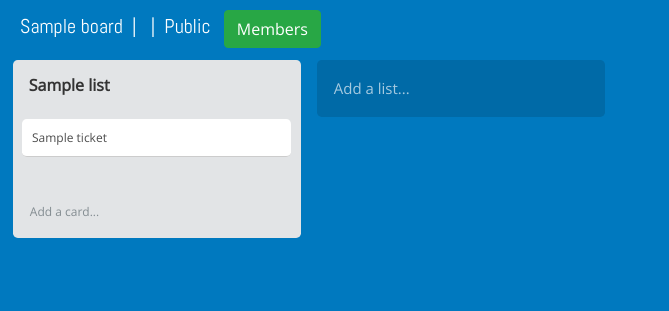
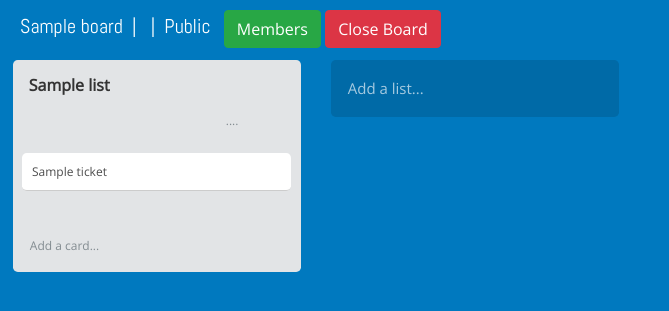
Before and after one commit to doradomiguel35/trolley, a Django app: page /main/board/1 in a window 1280 px wide; the page is wider, and only the part inside the window is pictured. Shown: the part 71-382 px from the top of that part, without its empty margins (0-669 px from the left). Run offline with Django 3.2, Linux system fonts and the light colour scheme; a user stored in the database is signed in; tables that the repository leaves empty hold one stand-in row (values such as "Sample post"); some libraries are stand-ins or nearby versions.

Commit message:
can now close boards

```diff
--- a/assets/css/style.css
+++ b/assets/css/style.css
@@ -366,7 +366,23 @@ footer {
     cursor: pointer;
 }
 
-.add-card-btn:hover {
+.add-list-btn:hover {
+    background-color: #cdd2d4;
+    color: #4d4d4d;
+    text-decoration: underline;
+}
+
+.edit-list-btn {
+    display: block;
+    font-size: 12px;
+    font-weight: 400;
+    color: #838c91;
+    padding: 1rem;
+    text-align: left;
+    cursor: pointer;
+}
+
+.edit-list-btn:hover {
     background-color: #cdd2d4;
     color: #4d4d4d;
     text-decoration: underline;
@@ -391,7 +407,8 @@ footer {
 }
 
 .add-card-btn::after,
-.add-list-btn::after {
+.add-list-btn::after,
+.edit-list-btn::after {
     content: '...';
 }
 
@@ -434,3 +451,11 @@ footer {
 	display: inline-block;
 	position: absolute;
 }
+
+.edit-name-card-placement{
+	display: inline;
+	width: 40px;
+	height: 30px;
+	margin-left: 180px;
+	text-align: center;
+}
--- a/main/serializers.py
+++ b/main/serializers.py
@@ -49,6 +49,8 @@ class CommentSerializer(serializers.ModelSerializer):
 			'user',
 			'comment',
 			'ticket',
+			'file',
+			'image',
 		)
 
 
@@ -67,7 +69,7 @@ class CommentEditSerializer(serializers.ModelSerializer):
 	"""
 	class Meta:
 		model = Comment
-		fields = ('id','comment',)
+		fields = ('id','comment','file','image',)
 
 
 class BoardSerializer(serializers.ModelSerializer):
--- a/main/urls.py
+++ b/main/urls.py
@@ -9,9 +9,11 @@ urlpatterns = [
     path('team/create/', views.TeamView.as_view(), name='create'),
     path('team/<int:id>/', views.TeamView.as_view(), name='team'),
     path('board/create/', views.BoardView.as_view(), name='board'),
+    path('board/close/<int:board_id>/', views.CloseBoardView.as_view(), name="close_board"),
     path('board/<int:id>', views.BoardView.as_view(), name='board_view'),
     path('board/create/list/<int:board_id>/', views.ListView.as_view(), name='list_create'),
     path('board/create/card/<int:list_id>/', views.TicketView.as_view(), name='card_create'),
+    path('board/card/change/<int:ticket_id>,<int:lists_id>/', views.UpdateCardListView.as_view(), name='drag_card'),
     path('board/view/card/<int:ticket_id>/',views.TicketView.as_view(), name='ticket_view'),
     path('board/view/card/comment/<int:ticket_id>/', views.CommentView.as_view(), name='ticket_comment'),
     path('board/view/card/description/<int:ticket_id>/', views.UpdateDescTicketView.as_view(), name='ticket_description'),
--- a/main/views.py
+++ b/main/views.py
@@ -2,10 +2,13 @@ from django.shortcuts import render
 from .models import Board, Team, List, Ticket, Comment
 from .forms import (BoardForms, TeamForms, ListForms, TicketCreationForms, CommentForms,
     TicketDescForms, EditCommentForms, SearchForm,)
+from django.http import HttpResponseRedirect
+from django.urls import reverse
 
 from trolley.settings import AUTH_USER_MODEL
 from django.views.generic import TemplateView, View
 from django.http import JsonResponse
+from django_short_url.views import get_surl
 from .serializers import (ListSerializer, TicketCreationSerializer, TicketSerializer,
     CommentSerializer, TicketDescSerializer, CommentEditSerializer, BoardSerializer,)
 
@@ -213,6 +216,7 @@ class CommentView(View):
     def get(self, *args, **kwargs):
         comment = Comment.objects.get(id=kwargs.get('comment_id'))
         serialize = CommentSerializer(comment).data
+        import pdb; pdb.set_trace()
         serialize['first_name'] = comment.user.first_name
         serialize['last_name'] = comment.user.last_name
 
@@ -229,6 +233,7 @@ class CommentView(View):
                 ticket_id=kwargs.get('ticket_id'))
 
             comment.save()
+            import pdb; pdb.set_trace()
             serialize = CommentSerializer(comment).data
             serialize['first_name'] = self.request.user.first_name
             serialize['last_name'] = self.request.user.last_name
@@ -277,3 +282,31 @@ class DeleteComment(View):
 
         serializer = CommentEditSerializer(comment).data
         return JsonResponse(serializer, safe=False)
+
+
+class CloseBoardView(View):
+    """
+    Close board
+    """
+
+    def post(self, *args, **kwargs):
+        board = Board.objects.get(id=kwargs.get('board_id'))
+        board_id = board.id
+        board.delete()
+        import pdb; pdb.set_trace()
+        return HttpResponseRedirect(reverse('main:home', kwargs={'id':self.request.user.id}))
+
+
+class UpdateCardListView(View):
+    """
+    This view is for the drag and drop event, automatically when the card is repositioned
+    in other list this will trigger the view, update the card's list
+    """
+
+    def post(self, *args, **kwargs):
+        ticket = Ticket.objects.get(id=kwargs.get('ticket_id'))
+        ticket.lists_id = kwargs.get('lists_id')
+        ticket.save()
+
+        serializer = TicketSerializer(ticket).data
+        return JsonResponse(serializer, safe=False)
--- a/templates/base.html
+++ b/templates/base.html
@@ -17,7 +17,7 @@
 <body>
     {% block main %}
     <nav class="navbar navbar-expand-lg navbar-light bg-info">
-        <a class="navbar-brand logo-font" href="{% url 'user:home' %}">TROLLEY</a>
+        <a class="navbar-brand logo-font" href="{% url 'user:login' %}">TROLLEY</a>
         <button class="navbar-toggler" type="button" data-toggle="collapse" aria-expanded="false" aria-label="Toggle navigation">
         <span class="navbar-toggler-icon"></span>
         </button>
@@ -113,10 +113,10 @@
 <script src="https://ajax.googleapis.com/ajax/libs/jquery/3.3.1/jquery.min.js"></script>
 <script src="https://cdnjs.cloudflare.com/ajax/libs/popper.js/1.12.9/umd/popper.min.js" integrity="sha384-ApNbgh9B+Y1QKtv3Rn7W3mgPxhU9K/ScQsAP7hUibX39j7fakFPskvXusvfa0b4Q" crossorigin="anonymous"></script>
 <script src="https://maxcdn.bootstrapcdn.com/bootstrap/4.0.0/js/bootstrap.min.js" integrity="sha384-JZR6Spejh4U02d8jOt6vLEHfe/JQGiRRSQQxSfFWpi1MquVdAyjUar5+76PVCmYl" crossorigin="anonymous"></script>
+<script src="https://code.jquery.com/jquery-1.12.4.js"></script>
+<script src="https://code.jquery.com/ui/1.12.1/jquery-ui.js"></script>
+<script>
 
-
-
-<script>
 function add_list(event){
   event.preventDefault()
   console.log('add list ajax');
@@ -136,7 +136,7 @@ function add_list(event){
         `);
       $('#insert-list').empty();
       $('.lists-container').append(
-        `<button id="btn-add-list" class="add-list-btn btn" type="submit">Add a list</button>`);
+        `<button id="btn-add-list" class="add-list-btn btn" type="submit" style="margin-left:15px;">Add a list</button>`);
       $('#btn-add-list').on('click',add_list_form);
       $('.add-card-btn').click(add_card_form);
     }
@@ -149,7 +149,7 @@ function close_add_list(event){
   console.log('closed add list');
   $('#insert-list').empty();
   $('.lists-container').append(
-    `<button id="btn-add-list" class="add-list-btn btn" type="submit">Add a list</button>
+    `<button id="btn-add-list" class="add-list-btn btn" type="submit" style="margin-left:15px;">Add a list</button>
   `);
   $('#btn-add-list').on('click',add_list_form);
 }
@@ -282,7 +282,7 @@ function modalClick(event){
             `+data.comment[i].comment+`
             <hr>
             <h1 class="login-forms" style="font-size:16px;">Files</h1>
-            <a href="/media/`+data.comment[i].image+`">`+data.comment[i].image+`</a>
+            <a href="/media/`+data.comment[i].image+`"><img src="/media/`+data.comment[i].image+`"></a>
             <hr>
             <a href="/media/`+data.comment[i].file+`">`+data.comment[i].file+`</a>
             </div>
@@ -384,6 +384,7 @@ function addComment(event){
     contentType: false,
     processData: false,
     success: function(data){
+      console.log(data);
       $('#comment_section').append(`
         <div class="editComment" id="editComment`+data.id+`" value=`+data.id +`>
         <h1 class="login-forms" style="font-size:16px; ">
@@ -391,7 +392,13 @@ function addComment(event){
           </h1>
             <div class="alert alert-primary" role="alert" style="text-align: left;">
             `+data.comment+`
+            <hr>
+            <h1 class="login-forms" style="font-size:16px;">Files</h1>
+            <a href="/media/`+data.image+`"><img src="/media/`+data.image+`"></a>
+            <hr>
+            <a href="/media/`+data.file+`">`+data.file+`</a>
             </div>
+
             <button value="`+data.id+`" class="btn btn-primary editCommentBtn" style="display:inline-block">Edit</button>
             <form method="post" action="/main/board/view/card/comment/delete/`+data.id+`/" class="delete-comment-btn" style="display:inline;">
               {% csrf_token %}
@@ -467,6 +474,7 @@ function editComment(event){
     method: "POST",
     data: $(this).serialize(),
     success: function(data){
+      console.log(data);
       $('#editComment'+data.id).empty();
       $('#editComment'+data.id).append(`
         <h1 class="login-forms" style="font-size:16px; ">
@@ -474,6 +482,11 @@ function editComment(event){
         </h1>
           <div class="alert alert-primary" role="alert" style="text-align: left;">
           `+data.comment+`
+          <hr>
+            <h1 class="login-forms" style="font-size:16px;">Files</h1>
+            <a href="/media/`+data.image+`"><img src="`+data.image+`"></a>
+            <hr>
+            <a href="/media/`+data.file+`">`+data.file+`</a>
           </div>
           <button value="`+data.id+`" class="btn btn-primary editCommentBtn" style="display:inline-block">Edit</button>
           <form method="post" action="/main/board/view/card/comment/delete/`+data.id+`/" class="delete-comment-btn" style="display:inline;">
@@ -494,6 +507,7 @@ function closeEditComment_form(event){
     url:url,
     data: $(this).serialize(),
     success: function(data){
+      console.log(data);
       $('#editComment'+data.id).empty();
       $('#editComment'+data.id).append(`
         <h1 class="login-forms" style="font-size:16px; ">
@@ -501,6 +515,10 @@ function closeEditComment_form(event){
           </h1>
             <div class="alert alert-primary" role="alert" style="text-align: left;">
             `+data.comment+`
+            <h1 class="login-forms" style="font-size:16px;">Files</h1>
+            <a href="/media/`+data.image+`"><img src="`+data.image+`"></a>
+            <hr>
+            <a href="/media/`+data.file+`">`+data.file+`</a>
             </div>
 
             <button value="`+data.id+`" class="btn btn-primary form-inline editCommentBtn" style="display:inline-block">Edit</button>
@@ -559,6 +577,36 @@ function searchBoard(event){
 }
 
 //events
+$('.list-items').sortable({
+  connectWith: '.list-items',
+  revert: true,
+  stop: function(event,ui){
+    console.log($(this).attr('value'));
+  }
+});
+
+$('.lists-container').sortable({
+  connectWith: '.lists-container',
+  revert: true,
+  axis: 'x',
+  cancel: '.add-list-btn'
+});
+
+$('.ticket-modal').draggable({
+  stop: function(event, ui){
+    var list_id = $(this).parents().attr('value');
+    var ticket_id = $(this).attr('value');
+    $(this).attr('method','post');
+    // url for updating: ticket_id, list_id
+    $(this).attr('action','/main/board/card/change/'+list_id+'/'+ticket_id+'/');
+    console.log($(this).attr('method'));
+  },
+  connectToSortable: '.list-items',
+  revert: true
+});
+
+$('.lists-container').disableSelection();
+$('.list-items').disableSelection();
 $('.searchBoardForm').on('submit',searchBoard);
 $('.ticket-modal').on('click',modalClick);
 $('.close').on('click', closeModalTicket);
--- a/templates/board/board.html
+++ b/templates/board/board.html
@@ -8,6 +8,14 @@
 		<h1 class="board-nav-title" style="margin-right: 10px;">{{ board.title }} &nbsp|</h1>
 		<h1 class="board-nav-title">|&nbsp {{ board.visibility}} &nbsp</h1>
 		<button type="button" class="btn btn-success" >Members</button>
+		{% if board.owner.id == user.id %}
+		<form method="post" action="{% url 'main:close_board' board.id %}" style="display: inline;">
+			{% csrf_token %}
+			<button type="submit" class="btn btn-danger">Close Board</button>
+		</form>
+		{% else %}
+		<button type="button" class="btn btn-danger">Leave Board</button>
+		{% endif %}
 	</div>
 
 	<section class="lists-container">
@@ -15,12 +23,14 @@
 	{% for list in lists %}
 	<div id="list-{{ list.id }}" class="list">
 
-		<h3 class="list-title">{{ list.name }}</h3>
+		<h3 class="list-title">
+			{{ list.name }}<button id="btn-edit-name-list" class="edit-list-btn btn" style="display: inline; width: 40px;height: 30px;margin-left: 180px; text-align: center;" >.</button>
+		</h3>
 
-		<ul id="ul-{{ list.id }}" class="list-items">
+		<ul value="{{ list.id }}" id="ul-{{ list.id }}" class="list-items">
 			{% for ticket in tickets %}
 				{% if ticket.lists_id == list.id %}
-				<form method="get" action="{% url 'main:ticket_view' ticket.id %}" class="ticket-modal" data-toggle="modal" data-target="#ticketModal">
+				<form method="get" action="{% url 'main:ticket_view' ticket.id %}" value="{{ticket.id}}" class="ticket-modal" data-toggle="modal" data-target="#ticketModal">
 					<li draggable="true" ondragstart="drag(event)" id="{{ticket.id}}" class="modal-li-draggable">
 						{{ ticket.name }}
 					</li>
@@ -32,8 +42,9 @@
 	</div>
 	{% endfor %}
 	<span id="inserted-list"></span>
-	<span id="insert-list"></span>
+	<span id="insert-list" style="margin-left:15px;"></span>
+	<button id="btn-add-list" class="add-list-btn btn" type="submit" style="margin-left: 15px;">Add a list</button>
+	</section>
 
-	<button id="btn-add-list" class="add-list-btn btn" type="submit">Add a list</button>
 </body>
 {% endblock content %}
--- a/templates/main/home.html
+++ b/templates/main/home.html
@@ -18,7 +18,7 @@
     </div>
 
 	 <div class="mx-auto order-0">
-		<a class="navbar-brand logo-font" href="{% url 'user:home' %}">TROLLEY</a>
+		<a class="navbar-brand logo-font" href="{% url 'user:login' %}">TROLLEY</a>
 	    <button class="navbar-toggler" type="button" data-toggle="collapse" data-target="#navbarSupportedContent" aria-controls="navbarSupportedContent" aria-expanded="false" aria-label="Toggle navigation">
 	    <span class="navbar-toggler-icon"></span>
 	    </button>
--- a/trolley/settings.py
+++ b/trolley/settings.py
@@ -41,6 +41,7 @@ INSTALLED_APPS = [
     'main',
     'widget_tweaks',
     'rest_framework',
+    'django_short_url',
 ]
 
 MIDDLEWARE = [
@@ -130,3 +131,5 @@ STATIC_ROOT = os.path.join(BASE_DIR, 'static/')
 STATICFILES_DIRS = [
     os.path.join(BASE_DIR, 'assets/'),
 ]
+
+DJANGO_SHORT_URL_REDIRECT_URL = ''
--- a/trolley/urls.py
+++ b/trolley/urls.py
@@ -14,7 +14,7 @@ Including another URLconf
     2. Add a URL to urlpatterns:  path('blog/', include('blog.urls'))
 """
 from django.contrib import admin
-from django.urls import path,include
+from django.urls import path,include,re_path
 from django.conf.urls.static import static
 from django.conf import settings
 
@@ -22,5 +22,6 @@ from django.conf import settings
 urlpatterns = [
     path('admin/', admin.site.urls),
     path('', include('users.urls')),
-    path('main/', include('main.urls'),)
+    path('main/', include('main.urls'),),
+    re_path(r'^s/', include('django_short_url.urls')),
 ] + static(settings.MEDIA_URL, document_root=settings.MEDIA_ROOT)
--- a/users/urls.py
+++ b/users/urls.py
@@ -4,7 +4,7 @@ from . import views
 app_name = "user"
 
 urlpatterns = [
-    path('', views.HomeView.as_view(), name="home"),
-    path('login/', views.LoginView.as_view(), name="login"),
+    # path('', views.HomeView.as_view(), name="home"),
+    path('', views.LoginView.as_view(), name="login"),
     path('signup/', views.SignUpView.as_view(), name="signup"),
 ]
```
